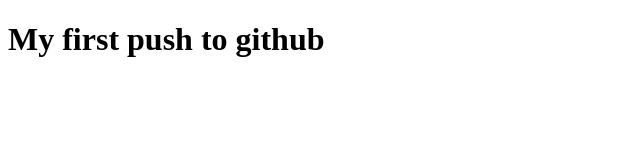
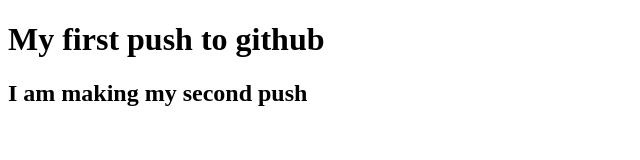
Before and after one commit to Awsome-obedeh/devops, a plain HTML site: page index.html in a window 1280 px wide. Shown: the whole page, without its empty margins (0-640 px from the left). Drawn offline with Linux system fonts and the light colour scheme.

Commit message:
second push

```diff
--- a/index.html
+++ b/index.html
@@ -7,5 +7,6 @@
 </head>
 <body>
     <h1>My first push to github</h1>
+    <h2>I am making my second push</h2>
 </body>
 </html>
```
